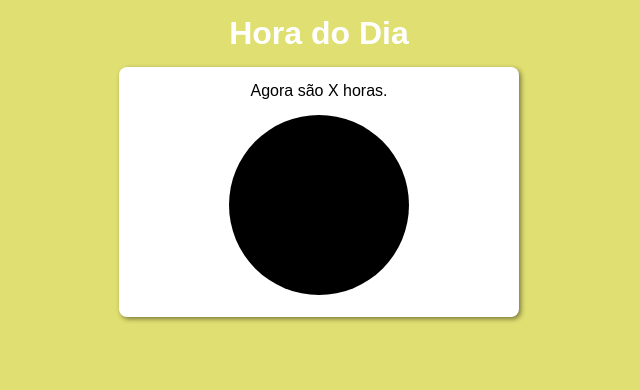
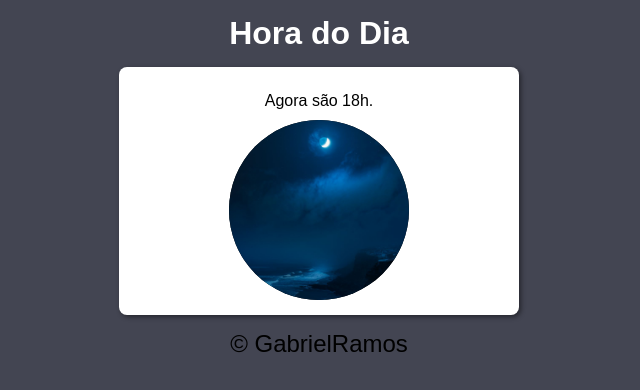
Before and after one commit to GGabriel7/js, a plain HTML site: page CursoJS/aula12ex/modelo.html in a window 1280 px wide. Shown: the whole page, without its empty margins (321-961 px from the left). Drawn offline with Linux system fonts and the light colour scheme.

Commit message:
Aprendendo JS

```diff
--- a/CursoJS/aula12ex/estilos/style.css
+++ b/CursoJS/aula12ex/estilos/style.css
@@ -7,28 +7,31 @@
 
 body {
     font-family: Arial, Helvetica, sans-serif;
-
-    background-color: rgb(224, 223, 113);
+    background-color: #434552;
 }
 
-h1 {
+/* HEADER */
+
+header {
     text-align: center;
     margin: 15px;
     color: white;
 }
 
+/* MAIN */
+
 #cont {
     margin: auto;
     width: 400px;
-    height: 250px;
     background-color: white;
     border-radius: 8px;
     box-shadow: 2px 2px 5px rgba(0, 0, 0, 0.459);
+    padding: 15px 0;
 }
 
 #horas {
     text-align: center;
-    padding: 15px;
+    padding: 10px;
 }
 
 #foto {
@@ -37,4 +40,17 @@ h1 {
     width: 180px;
     margin: auto;
     border-radius: 50%;
+    overflow: hidden;
 }
+
+#foto > img {
+    width: 100%;
+}
+
+/* FOOTER */
+
+footer {
+    margin: 15px;
+    text-align: center;
+    font-size: 1.5em;
+}
--- a/CursoJS/aula12ex/modelo.html
+++ b/CursoJS/aula12ex/modelo.html
@@ -1,5 +1,5 @@
 <!DOCTYPE html>
-<html lang="en">
+<html lang="pt-br">
 <head>
     <meta charset="UTF-8">
     <meta name="viewport" content="width=device-width, initial-scale=1.0">
@@ -7,15 +7,23 @@
 
     <link rel="stylesheet" href="estilos/style.css">
 </head>
-<body>
-    <h1>Hora do Dia</h1>
+<body onload="carregar()">
+    <header>
+        <h1>Hora do Dia</h1>
+    </header>
 
-    <div id="cont">
-        <div id="horas" onclick="horas()">Agora são X horas.</div>
+    <main id="cont">
+        <section id="horas"></section>
 
-        <div id="foto">
+        <section id="foto">
+            <img id="imagem" src="" alt="foto do dia">
+        </section>
+    </main>
 
-        </div>
-    </div>
+    <footer>
+        <p>&copy; GabrielRamos</p>
+    </footer>
+
+    <script src="script/script.js"></script>
 </body>
 </html>
--- /dev/null
+++ b/CursoJS/aula12ex/script/script.js
@@ -0,0 +1,20 @@
+function carregar() {
+    var txthora = document.getElementById('horas')
+    var img = document.getElementById('imagem')
+
+    var data = new Date()
+    var hora = data.getHours()
+
+    txthora.innerHTML = `Agora são ${hora}h.`
+
+    if (hora > 4 && hora <= 12) {
+        img.src = 'imagens/manha.jpeg'
+        document.body.style.background = '#8dcaca'
+    } else if (hora > 12 && hora < 18) {
+        img.src = 'imagens/tarde.jpeg'
+        document.body.style.background = '#e0b641'
+    } else {
+        img.src = 'imagens/noite.jpeg'
+        document.body.style.background = '#434552'
+    }
+}
```
Also changed, not shown: CursoJS/aula12/exd02calc.html (+4 -9 lines), CursoJS/aula12ex2/index.html (added, +31 -0 lines), CursoJS/aula12ex/imagens/manha.jpeg (added), CursoJS/aula12ex/imagens/noite.jpeg (added), CursoJS/aula12ex/imagens/tarde.jpeg (added).
